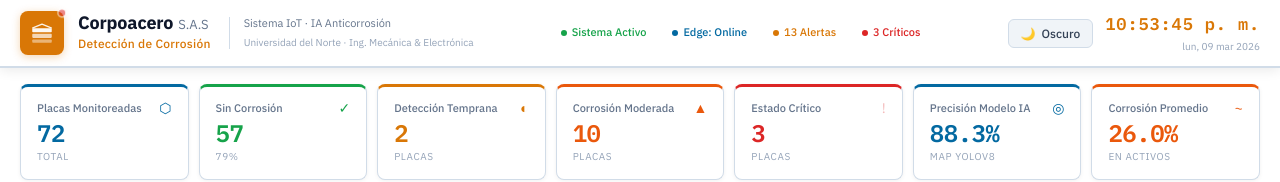
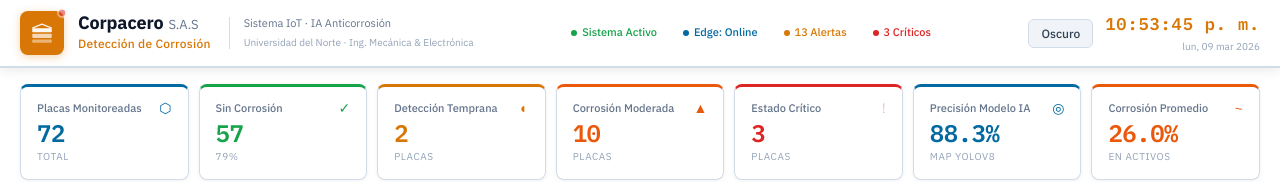
Before and after one commit to andresjsaco-sudo/Mockup-CorpoAcero-Corrosion, a React (Vite) app: page / in a window 1280 px wide. Shown: the top 182 px of the page. Built offline with nearby package versions, Linux system fonts and the light colour scheme.

Commit message:
Fix company name and remove dark mode emoji icon
Co-Authored-By: Oz <oz-agent@warp.dev>

```diff
--- a/src/components/Header.jsx
+++ b/src/components/Header.jsx
@@ -54,7 +54,7 @@ export default function Header({ alertCount, criticalCount, darkMode, onToggleDa
             fontFamily: 'var(--font-ui)', fontWeight: 700, fontSize: 18,
             color: 'var(--text-primary)', lineHeight: 1.15, letterSpacing: '-0.01em',
           }}>
-            Corpoacero
+            Corpacero
             <span style={{ fontWeight: 400, fontSize: 13, color: 'var(--text-muted)', marginLeft: 5 }}>S.A.S</span>
           </div>
           <div style={{
@@ -100,7 +100,6 @@ export default function Header({ alertCount, criticalCount, darkMode, onToggleDa
             transition: 'all 0.15s',
           }}
         >
-          <span>{darkMode ? '☀️' : '🌙'}</span>
           <span>{darkMode ? 'Claro' : 'Oscuro'}</span>
         </button>
 
```
